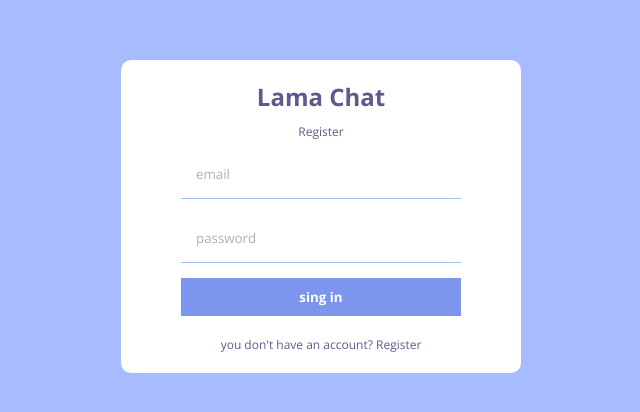
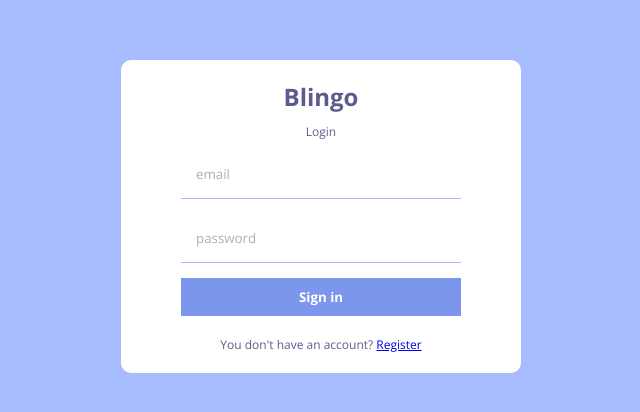
Before and after one commit to pavlosantoniou13/Chat-app, a React (Create React App) app: page /login in a window 1280 px wide. Shown: the part 184-596 px from the top of the page, without its empty margins (319-959 px from the left). Built offline with nearby package versions, Linux system fonts and the light colour scheme; no server answers.

Commit message:
can now login and register, everything is being backed up in fireabse without any leaks

```diff
--- a/src/App.js
+++ b/src/App.js
@@ -1,26 +1,39 @@
 import Home from "./pages/Home";
 import Login from "./pages/Login";
-import { Register } from "./pages/Register";
-import "./style.scss"
-import { BrowserRouter, Routes, Route } from "react-router-dom";
+import {Register} from "./pages/Register";
+import "./style.scss";
+import { BrowserRouter, Routes, Route, Navigate } from "react-router-dom";
 import { useContext } from "react";
 import { AuthContext } from "./context/AuthContext";
 
 function App() {
+  const { currentUser } = useContext(AuthContext);
 
-  const {currentUser} = useContext(AuthContext)
+  const ProtectedRoute = ({ children }) => {
+    if (!currentUser) {
+      return <Navigate to="/login" />;
+    }
 
-  console.log(currentUser)
+    return children
+  };
+
   return (
-   <BrowserRouter>
+    <BrowserRouter>
       <Routes>
-        <Route path="/" >
-          <Route index element={<Home />} />
-          <Route path='login' element={<Login />} />
-          <Route path='register' element={<Register />} />
+        <Route path="/">
+          <Route
+            index
+            element={
+              <ProtectedRoute>
+                <Home />
+              </ProtectedRoute>
+            }
+          />
+          <Route path="login" element={<Login />} />
+          <Route path="register" element={<Register />} />
         </Route>
       </Routes>
-   </BrowserRouter>
+    </BrowserRouter>
   );
 }
 
--- a/src/pages/Login.jsx
+++ b/src/pages/Login.jsx
@@ -1,20 +1,39 @@
-import React from 'react'
-import Add from "../img/addAvatar.png"
+import React, { useState } from "react";
+import { useNavigate, Link } from "react-router-dom";
+import { signInWithEmailAndPassword } from "firebase/auth";
+import { auth } from "../firebase";
 
-export default function Login() {
+const Login = () => {
+  const [err, setErr] = useState(false);
+  const navigate = useNavigate();
+
+  const handleSubmit = async (e) => {
+    e.preventDefault();
+    const email = e.target[0].value;
+    const password = e.target[1].value;
+
+    try {
+      await signInWithEmailAndPassword(auth, email, password);
+      navigate("/")
+    } catch (err) {
+      setErr(true);
+    }
+  };
   return (
     <div className="formContainer">
-        <div className="formWrapper">
-            <span className="logo">Lama Chat</span>
-            <span className="title">Register</span>
+      <div className="formWrapper">
+        <span className="logo">Blingo</span>
+        <span className="title">Login</span>
+        <form onSubmit={handleSubmit}>
+          <input type="email" placeholder="email" />
+          <input type="password" placeholder="password" />
+          <button>Sign in</button>
+          {err && <span>Something went wrong</span>}
+        </form>
+        <p>You don't have an account? <Link to="/register">Register</Link></p>
+      </div>
+    </div>
+  );
+};
 
-            <form>
-                <input type="email" placeholder='email'/>
-                <input type="password" placeholder='password'/>
-                <button>sing in</button>
-            </form>
-            <p> you don't have an account? Register</p>
-        </div>
-    </div>
-  )
-}
+export default Login;
--- a/src/pages/Register.jsx
+++ b/src/pages/Register.jsx
@@ -4,7 +4,7 @@ import {  createUserWithEmailAndPassword, updateProfile } from "firebase/auth"
 import { doc, setDoc } from "firebase/firestore";
 import { auth, storage, db } from '../firebase'
 import { ref, uploadBytesResumable, getDownloadURL } from "firebase/storage";
-import { useNavigate } from 'react-router-dom';
+import { Link, useNavigate } from 'react-router-dom';
 
 
 export const Register = () => {
@@ -97,10 +97,10 @@ uploadTask.on('state_changed',
                     <img src={Add} alt="" />
                     <span>Add an avatar</span>
                 </label>
-                <button>sing up</button>
+                <button>Sign up</button>
                 {err && <span>Something went Wrong</span>}
             </form>
-            <p>Do you have an account? Login</p>
+            <p>Do you have an account?<Link to="/register">Register</Link> </p>
         </div>
     </div>
   )
```
